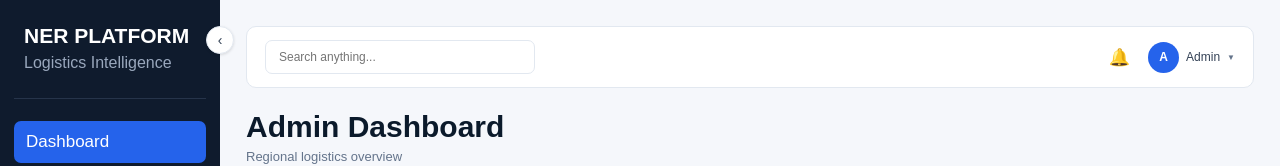
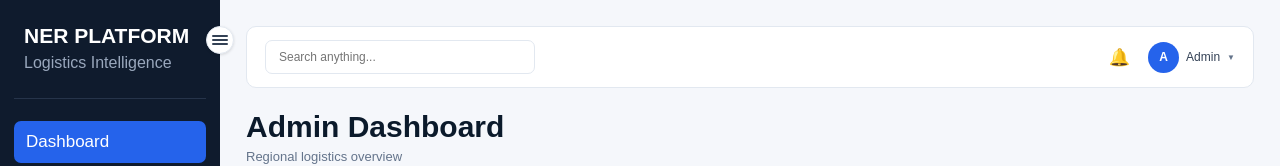
Before and after one commit to Ayushgupta7398/ner-logistics-web, a React (Vite) app: page /admin in a window 1280 px wide. Shown: the top 166 px of the page. Built offline with nearby package versions, Linux system fonts and the light colour scheme.

Commit message:
Admin layout  fix

```diff
--- a/src/layouts/AdminLayout.jsx
+++ b/src/layouts/AdminLayout.jsx
@@ -16,7 +16,12 @@ function AdminLayout() {
         onClick={() => setCollapsed(!collapsed)}
         title={collapsed ? "Expand sidebar" : "Collapse sidebar"}
       >
-        {collapsed ? "›" : "‹"}
+        <svg width="16" height="16" viewBox="0 0 16 16" fill="none">
+          <rect y="3" width="16" height="2" rx="1" fill="currentColor" />
+          <rect y="7" width="16" height="2" rx="1" fill="currentColor" />
+          <rect y="11" width="16" height="2" rx="1" fill="currentColor" />
+
+        </svg>
       </button>
 
       <main className={`admin-main ${collapsed ? "sidebar-collapsed" : ""}`}>
```
